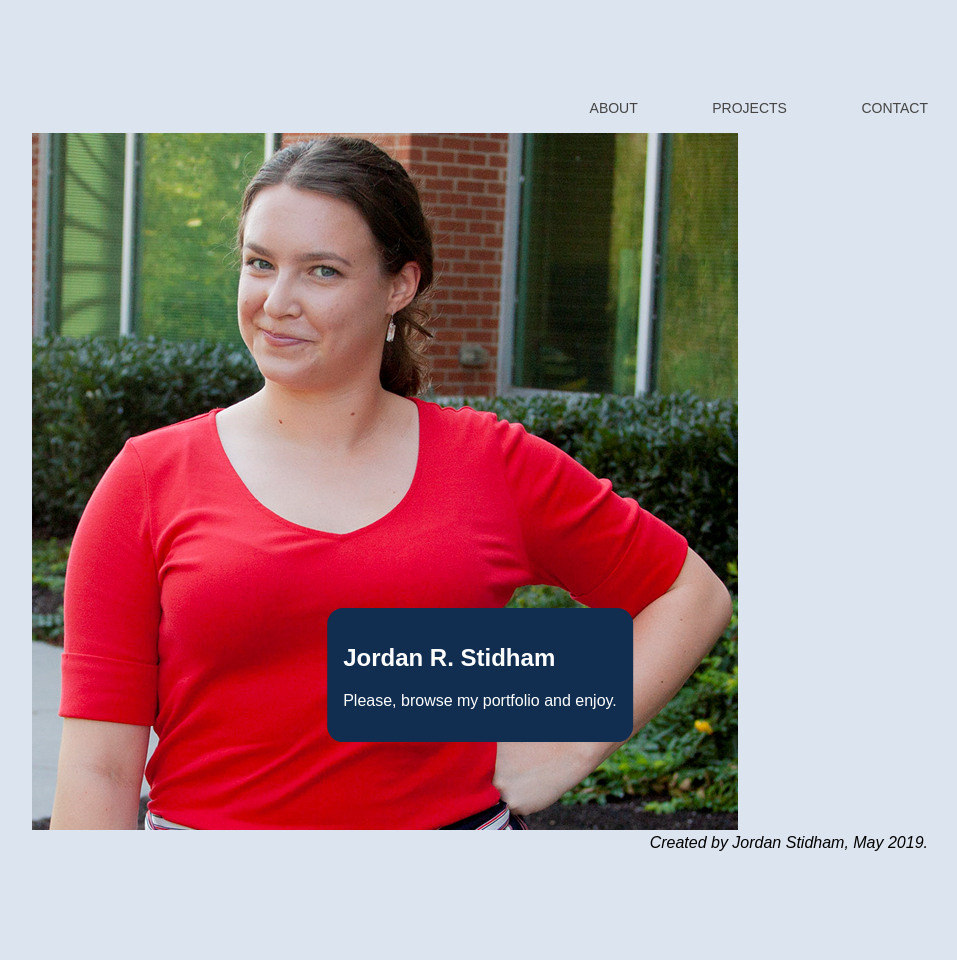
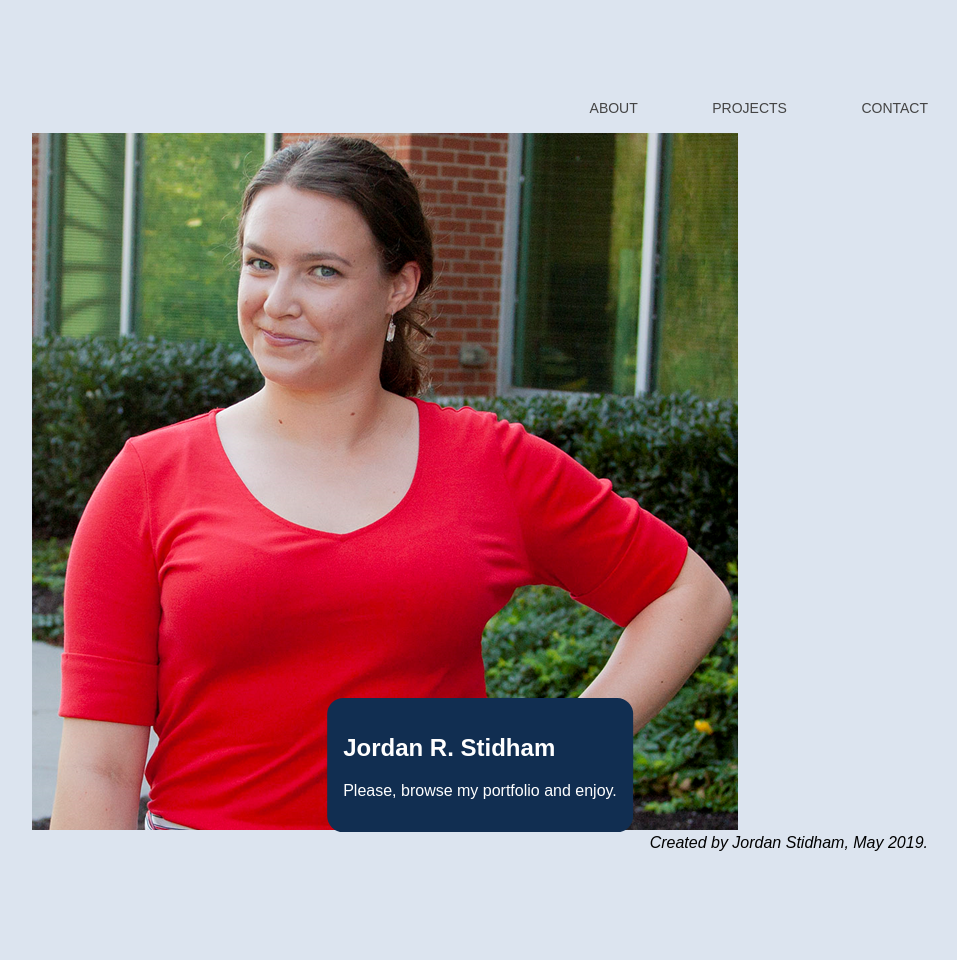
Before and after one commit to jordanstidham/PORTFOLIO, a Jekyll site: the page built from README.md, in a window 1280 px wide. Shown: the whole page, without its empty margins (160-1117 px from the left). Built offline with Jekyll 4.4.1, drawn with Linux system fonts in a browser that asks for light colours; our own code applies the rules of GitHub Pages for plain Markdown files.

Commit message:
Update default.html

```diff
--- a/_layouts/default.html
+++ b/_layouts/default.html
@@ -24,7 +24,7 @@
 					border-radius: 1em;
 					padding: 1em;
 					position: absolute;
-					top: 75%;
+					top: 85%;
 					left: 50%;
 					margin-right: -50%;
 					transform: translate(-50%, -50%) }
```
